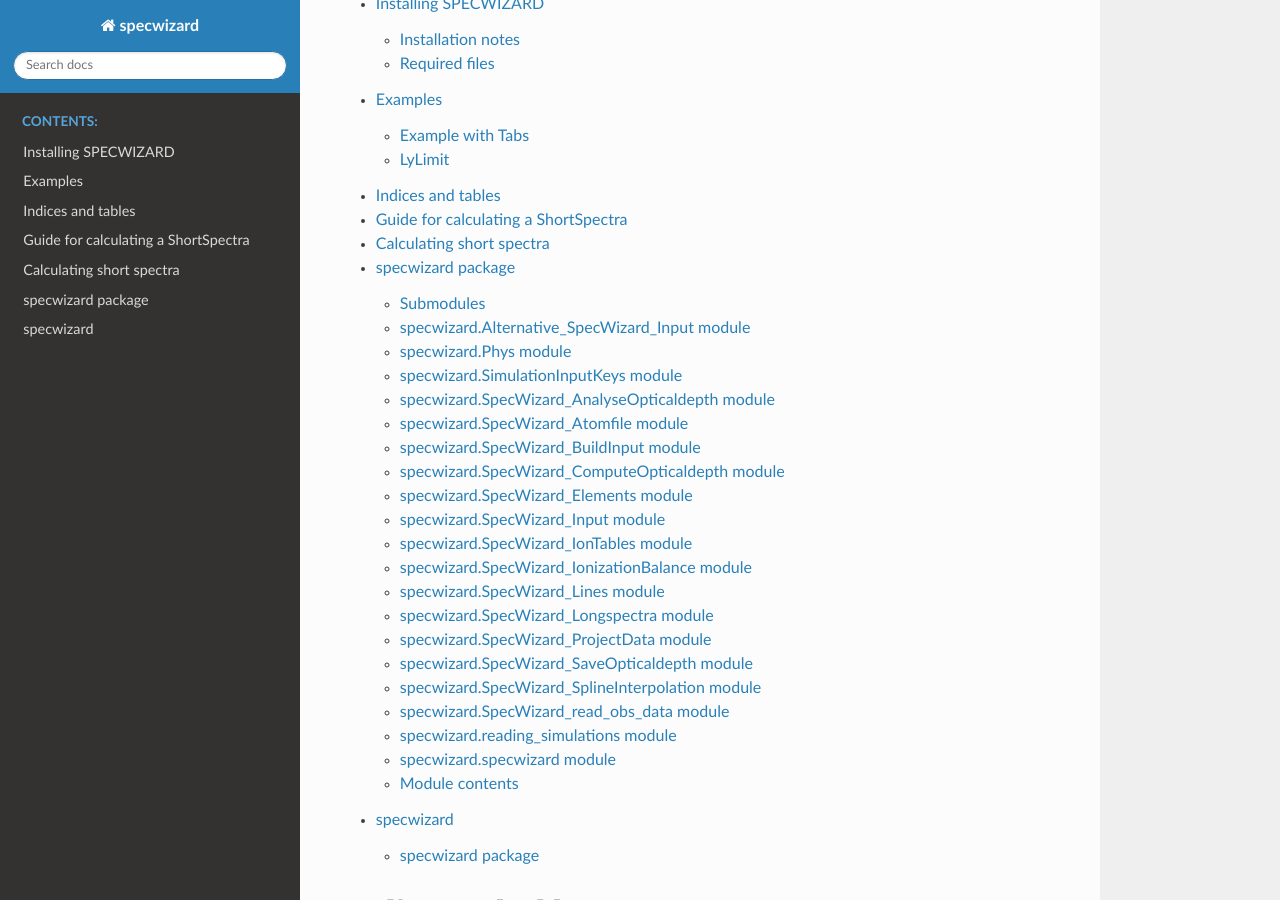
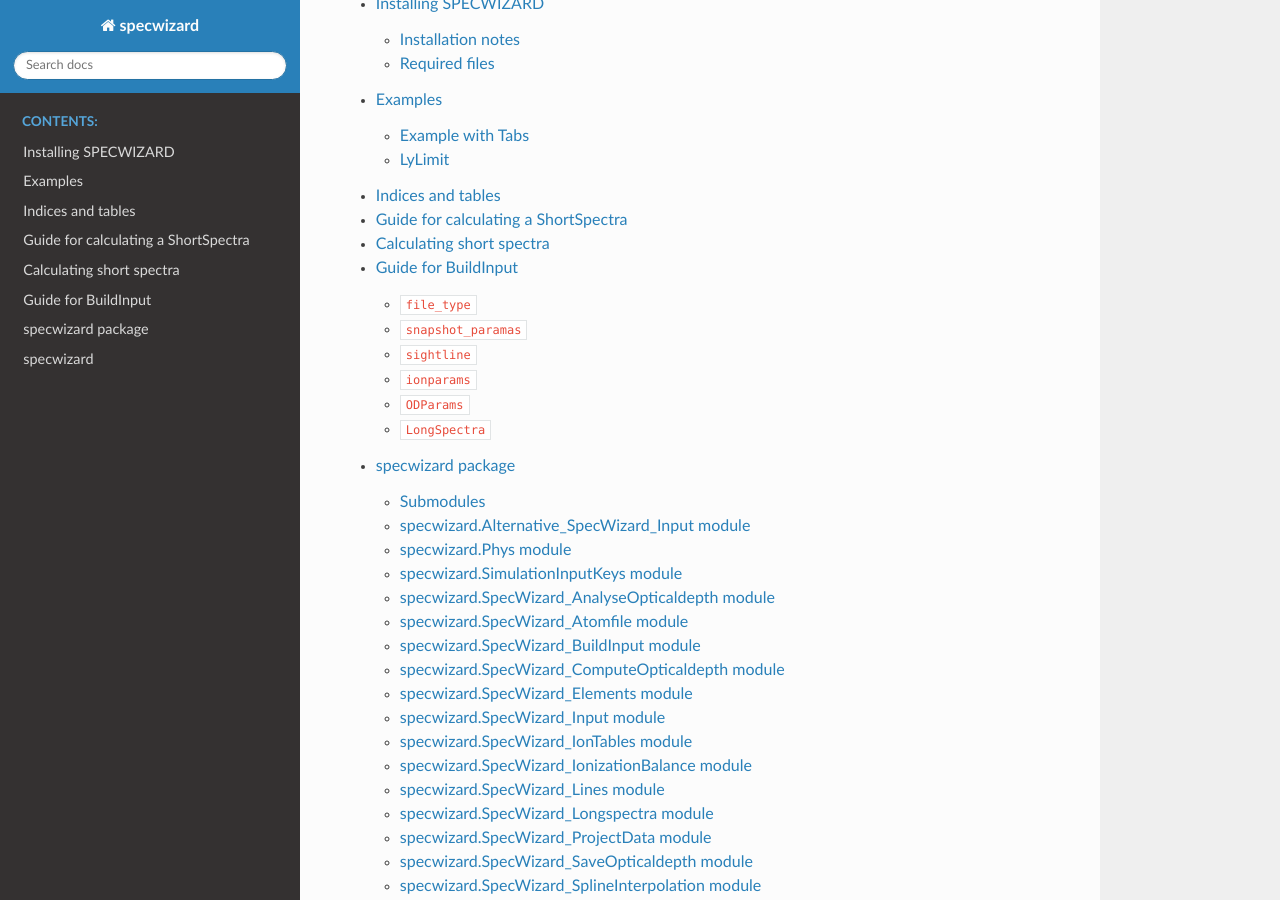
Before and after one commit to specwizard/specwizard, a Sphinx documentation site: the page built from docs/source/index.rst, in a window 1280 px wide and 900 px high, scrolled down 349 px. Built offline with Sphinx 7.4.7 and the Read the Docs theme 3.1.0, drawn with Linux system fonts in a browser that asks for light colours; some of the changed lines change nothing that is shown.

Commit message:
build input doc

````diff
--- /dev/null
+++ b/docs/source/BuildInput/buildinput.rst
@@ -0,0 +1,176 @@
+.. _example_page:
+
+Guide for BuildInput
+=================
+In order to use ``specwizard`` we need to indicate the program the specifics  of the calculation we want to perform.
+This is done by using ``specwizard.BuildInput``. This class creates the ``Wizard`` python dictionary the is used in all the following steps to calculate spectra.
+The class contains a set of functions that create this dictionary, however the easiest way to deal with the input is to feed in a `yml` file and read it with `BuildInput.read_from_yml()`.
+
+In the different examples of usage of ``specwizard`` you will always find the ``yml`` file that produces the output.
+Here we will explain the different elements that are mandatory or optional in the configuration file.
+
+------------
+``file_type``
+------------
+
+
+.. code:: YAML
+
+    file_type:
+
+        sim_type: simulation_name
+        snap_type: file_type
+
+
+
+``sim_type``:  This is the type of simulation from where we will get the data to  construct the sightline. The current supported options are (they are not case sensitive)
+
+- ``eagle``
+- ``swift``
+- ``colibre``
+- ``hydrangea``
+
+``snap_type`` this is the type of file.  There are two options ``snapshot`` and ``LOS``.
+
+- ``snapshot`` This is the simulation file that contains all the particles from the simulation volume ``specwizard`` will construct a sightline by applying a spatial mask to the particles of the simulation.
+- ``LOS`` This file contains already sightlines pre-made from the simulation output. This method is way faster.
+
+---------------------
+``snapshot_paramas``
+---------------------
+
+this consist of `directory` which is the path that host the simulation data and ``file`` is the name of the .hdf5 file. `specwizard` will perform a check for the existence of both the file and the directory,
+
+.. code:: YAML
+
+    snapshot_params:
+
+        directory: /path/to/the/file
+        file: simulation_file.hdf5
+
+
+-------------
+``sightline``
+-------------
+
+This section contain all the information that is needed to set-up the sightline. In the case of a full using a  full snapshot we have to define which axis will correspond to the axis of the line of sight.
+Example:
+
+
+ .. code:: YAML
+
+        sightline:
+            ProjectionAxes: ['simx','simy','simz']
+            ProjectionStart: [0.5,0.5,0]
+            ProjectionLength: 1
+            SightLength: null
+            ProjectionExtend:
+                extend: False
+                extendfactor: 3
+            nsight: 0
+
+
+``ProjectionAxes``: Creates the correspondence between the simulation axis and the axis of the spectra line. For example, for ``ProjectionAxes=['simz','simy','simz']``, the sight line will - in the coordinates of the simulation, be along the :math:`x-axis`, and go through the point with :math:`(z,y)`.
+
+``ProjectionStart``: are the starting positions for each coordinate as a fraction of the box size, e.g ``x-position = 0.5`` corresponds to half of the boxsize.
+
+``ProjectionLength``: this is an optional parameter that establish the length of the sightline. If not provided the default value will be the length of the box.
+
+``ProjectionExtend``: This optional parameter if ``extend: True`` will insert the spectra into an array by ``extendfactor`` times bigger than the sightline length. Is useful to observe dramatic  broadening effects.
+
+``nsight``: it will be used if we use the saving routine to label the line of sight e,g ``nsight=4``-> LOS_4
+
+In case of using a LOS file. The only necessary parameter is ``nsight``. Which will provide the number of LOS that will be read from the LOS file. And will obtain the rest of parameters from the file.
+
+
+-------------
+``ionparams``
+-------------
+Here we set all the parameters related with the elements and ions that are going to be taken into account for the Spectra. If needed the ionization fraction will be calculated through the interpolation of the ionization table given by ``table_type``.
+Example:
+
+ .. code:: YAML
+
+        ionparams:
+            table_type: specwizard_cloudy
+            iondir: /cosma/home/dp004/dc-aram1/workdir7/pyspecwizard_main/spwtables/HM12/
+            fname: null
+            ions: [['Hydrogen', 'H I'],['Helium','He II'],['Carbon','C III'],['Carbon','C IV'],['Oxygen','O VI'],['Silicon','Si IV']]
+            SFR_properties:
+                modify_particle: True
+                ignore_particle: False
+                Temperature [K]: 1.0E+4    # Putting the plus sign between E and the number is important to not be processed as a string.
+            atomfile: atom_info.hdf5
+
+
+``table_type``:  Name of the ionizations tables to use to calculate the ion fractions. Current options:
+
+    - ```'specwizard_cloudy'```:  Corresponds to the Cloudy tables created from the Cloudy notebook based in `Haardt & Madau 2012 <https://ui.adsabs.harvard.edu/abs/2012ApJ...746..125H/abstract>`_.
+    -  ```'ploeckinger'```: Correspond to the tables described in  `Ploeckinger & Schaye 2020 <https://ui.adsabs.harvard.edu/abs/2020MNRAS.497.4857P/abstract>`_ .
+
+``iondir``: Path for the ionization table.
+
+``fname``: Name of ionization table, only needed for the Ploeckinger tables.
+
+``ions``: List of elements and Ions to calculate the absorption  e,g ``[[Hydrogen, H I],[Oxygen, O VI],...]``
+
+``SFR_properties``:  if ``modify_particle: True`` we will deal with Star Forming Particles in one of two ways:
+
+ - If ``ignore_particle = True``, will set to zero the IonizationFraction of SFR particles.
+ - If ``ignore_particle = False`` we will set the Temperature of SFR by the value indicated in ``'Temperature [K]'``.
+
+
+-------------
+``ODParams``
+-------------
+Here we establish optional parameters to turn on or off effects in the calculation of the optical depth:
+
+Example:
+
+ .. code:: YAML
+
+        ODParams:
+            VelOffset_kms: 0
+            PecVelEffectsOff: False
+            ThermalEffectsOff: False
+            VoigtOff: False
+
+``VelOffset_kms``: Generates an velocity offset in kilometers per second that is added to the peculiar velocities of the line.
+
+``PecVelEffectsOff``: If ``True`` there will be no velocity displacements in the line caused by peculiar velocities.
+
+``ThermalEffectsOff``: If ``True`` the thermal broadening of the line will be off.
+
+``VoigtOff``: If ``True`` there will be no damping wings added into the H I line.
+
+---------------
+``LongSpectra``
+---------------
+
+This field sets all the necessary parameters to construct a longspectra. Thus is only necessary if you want to compute a LongSpectra.
+
+
+ .. code:: YAML
+
+        LongSpectra:
+            lambda_min: 300.0
+            lambda_max: 8000.0
+            dlambda: 0.5
+            z_qsr: 3.2
+            delta_z: 0.1
+            all_contaminants: True
+            file_dir: /cosma7/data/Eagle/ScienceRuns/Planck1/L0100N1504/PE/REFERENCE/data/los/ #./Analisis/long_los/ #s
+
+``lambda_min``: Minimal wavelength in Ångströms that will be detected by the "spectrometer".
+
+``lambda_max``: Maximal wavelength in Ångströms that will be detected by the "spectrometer"
+
+``dlambda``: Spectrometer pixel size in Ångströms.
+
+``z_qsr``: Redshift location of the quasar that is used as "backlight" for the LOS.
+
+``delta_z``: This is the redshift tolerance. Meaning that it will look for all the files that are within current z + delta_z. For more details look at the entry on longspectra.
+
+``all_contaminants``: If ``True`` will add all the ions available that contribute to the wavelength range.
+
+``file_dir``: Directory that has all the lines of sight files to construct the longspectra.
--- a/docs/source/conf.py
+++ b/docs/source/conf.py
@@ -20,7 +20,7 @@
 
 extensions = ['sphinx.ext.autodoc','sphinx.ext.napoleon','sphinx_tabs.tabs','nbsphinx','matplotlib.sphinxext.mathmpl',
           'matplotlib.sphinxext.plot_directive',
-          'sphinx.ext.doctest'
+          'sphinx.ext.doctest','sphinx.ext.mathjax'
         ]
 # Napoleon settings
 napoleon_google_docstring = True
--- a/docs/source/index.rst
+++ b/docs/source/index.rst
@@ -19,6 +19,7 @@
    Installation/index.rst
    Examples/index.rst
    ShortSpectra/shortspectra.rst
+   BuildInput/buildinput.rst
    specwizard
    modules
 
````
